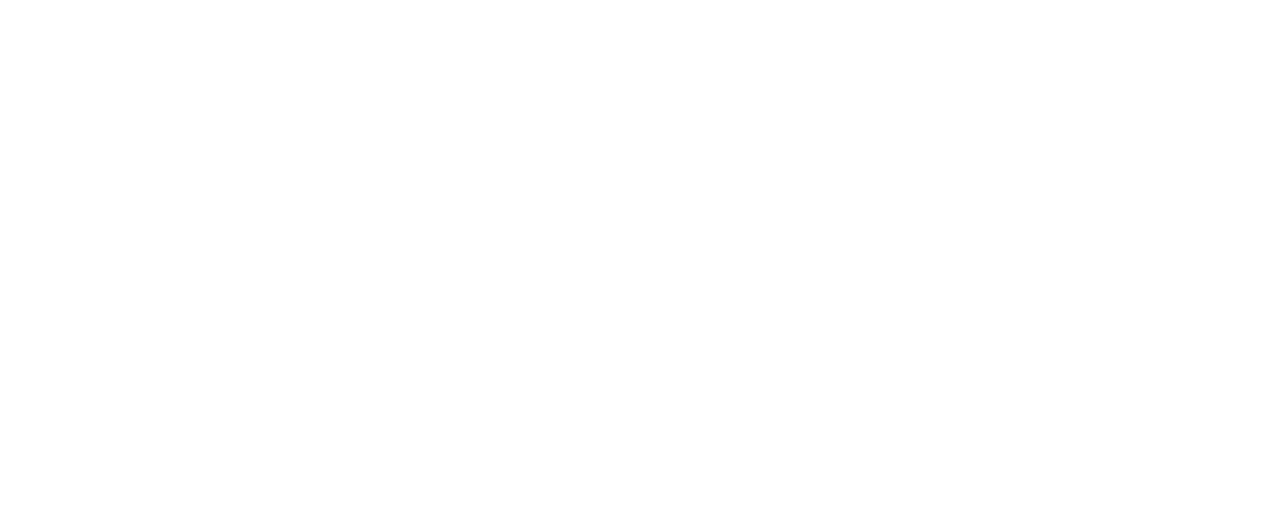
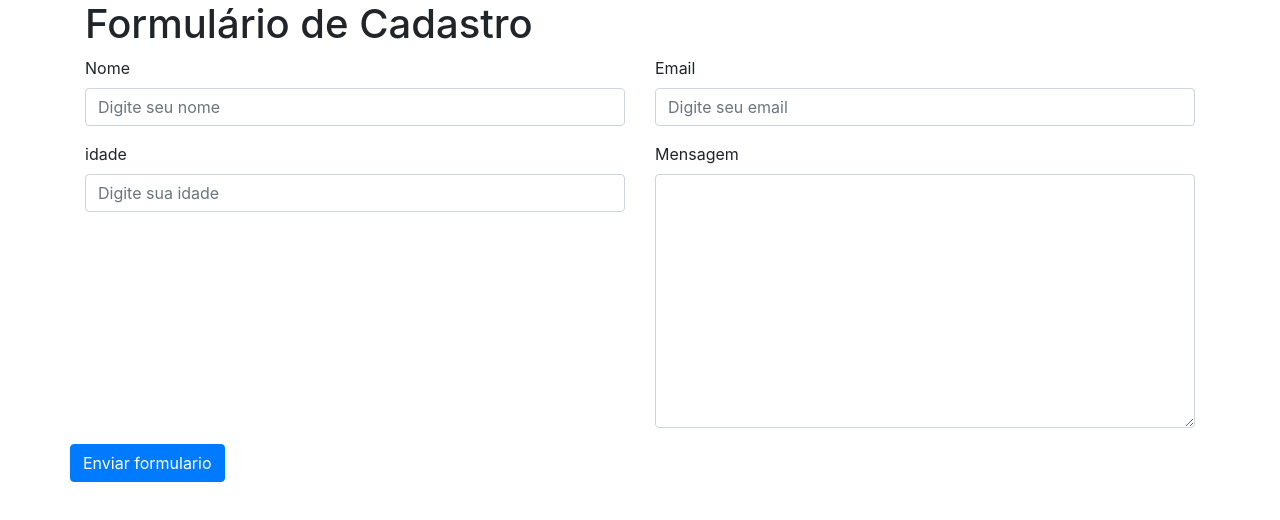
Before and after one commit to DiogoValente22/curso-jquery, a website: page Projeto-plugin-loading/index.html in a window 1280 px wide. Drawn offline with nearby package versions, Linux system fonts and the light colour scheme.

Commit message:
update plugin

```diff
--- a/Projeto-plugin-loading/assets/js/loader.js
+++ b/Projeto-plugin-loading/assets/js/loader.js
@@ -32,7 +32,7 @@
                     $(divToAppend).append(divBox);
                     $(divBox).append(divLoad);
 
-                    $(this).append(divToAppend);
+                    $(this).append(divToAppend).hide().fadeIn('slow');
 
                 break;
 
--- a/Projeto-plugin-loading/index.html
+++ b/Projeto-plugin-loading/index.html
@@ -5,20 +5,83 @@
     <meta http-equiv="X-UA-Compatible" content="IE=edge">
     <meta name="viewport" content="width=device-width, initial-scale=1.0">
     <title>projeto 1 Loader</title>
+    <link rel="stylesheet" href="node_modules/bootstrap/dist/css/bootstrap.min.css">
     <link rel="stylesheet" href="assets/css/loaders.css">
 </head>
 <body>
 
-    <!-- <div id="loader">
+    <div class="container">
 
-        <div id="box">
-            <div class="spin"></div>
-        </div>
+        <h1>Formulário de Cadastro</h1>
 
-    </div> -->
+        <form action="">
+
+            <div class="row">
+
+                <div class="col-6">
+                    <div class="form-group">
+                        <label for="">Nome</label>
+                        <input type="text" placeholder="Digite seu nome" class="form-control">
+                    </div>
+                </div>
+
+                <div class="col-6">
+                    <div class="form-group">
+                        <label for="">Email</label>
+                        <input type="email" placeholder="Digite seu email" class="form-control">
+                    </div>
+                </div>
+
+            </div>
+
+            <div class="row">
+
+                <div class="col-6">
+                    <div class="form-group">
+                        <label for="">idade</label>
+                        <input type="text" placeholder="Digite sua idade" class="form-control">
+                    </div>
+                </div>
+
+                <div class="col-6">
+                    <div class="form-group">
+                        <label for="">Mensagem</label>
+                        <textarea name="" id="" cols="30" rows="10" class="form-control"></textarea>
+                    </div>
+                </div>
+
+            </div>
+
+            <div class="row">
+                <div class="form-group">
+                    <button type="submit" class="btn btn-primary">Enviar formulario</button>
+                </div>
+            </div>
+
+        </form>
+    </div>
 
     <script src="node_modules/jquery/dist/jquery.min.js"></script>
     <script src="assets/js/loader.js"></script>
 
+    <script>
+
+        $(document).ready(function(){
+
+            $('[type=submit]').on('click', e => {
+
+                e.preventDefault();
+
+                $('body').load("load", {
+                    divClass: 'spin1'
+                });
+
+            });
+
+        });
+
+
+    </script>
+
 </body>
 </html>
--- a/Projeto-plugin-loading/package.json
+++ b/Projeto-plugin-loading/package.json
@@ -4,6 +4,7 @@
   "main": "index.js",
   "license": "MIT",
   "dependencies": {
+    "bootstrap": "^4.6.0",
     "jquery": "^3.5.1"
   }
 }
```
Also changed, not shown: 1 other file.
